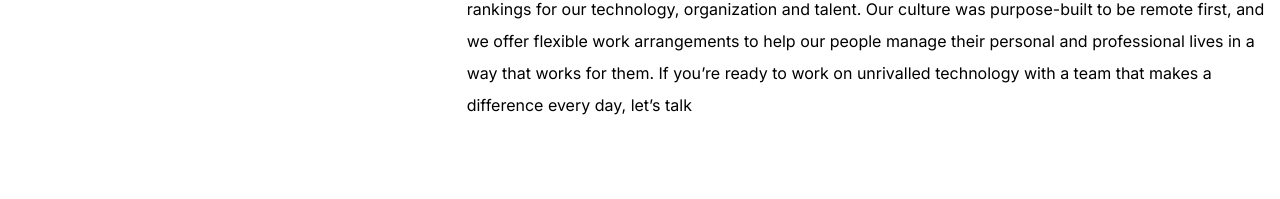
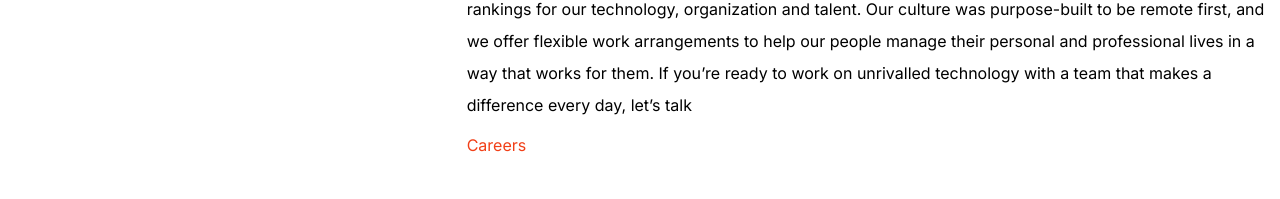
Before and after one commit to traboda/inctfj, a Next.js app: page /posts/sponsornote in a window 1280 px wide. Shown: the part 2516-2715 px from the top of the page. Built offline with nearby package versions, Linux system fonts and the light colour scheme.

Commit message:
update the bugcrowd logo

```diff
--- a/pages/posts/sponsornote.tsx
+++ b/pages/posts/sponsornote.tsx
@@ -102,7 +102,10 @@ const SponsorNote = () => (
 
                     <li className="mt-2">
                     CrowdStrike is a leading cybersecurity company protecting customers from all cyber threats by leveraging its Security Cloud to stop breaches. From its inception in 2011, CrowdStrike was created as a different kind of cybersecurity company. Cloud-native, CrowdStrike immediately brought a threat perspective, effectiveness, scalability, and flexibility never seen before in the industry – seamlessly aligning People, Technology, and Processes. And it doesn’t stop there. At CrowdStrike we’re on a mission - to stop breaches. Our ground breaking technology, services delivery, and intelligence gathering together with our innovations in machine learning and behavioural-based detection, allow our customers to not only defend themselves, but do so in a future-proof manner. Because of that we’ve earned numerous honours and top rankings for our technology, organization and talent. Our culture was purpose-built to be remote first, and we offer flexible work arrangements to help our people manage their personal and professional lives in a way that works for them. If you’re ready to work on unrivalled technology with a team that makes a difference every day, let’s talk
-                    </li><br />
+                    </li>
+                    <li className="mt-2">
+                    <span className="text-primary"><a href="https://www.crowdstrike.com/careers/">Careers</a></span>
+                    </li>
 
                 </ul>
             </div>
--- a/pages/ssi.jsx
+++ b/pages/ssi.jsx
@@ -5,7 +5,7 @@ import LandingSponsorship from "../src/components/landing/Sponsorship";
 import LandingTestimonials from "../src/components/landing/Testimonials";
 import LandingOrganizers from "../src/components/landing/Organizers";
 import LandingReasonsToParticipate from "../src/components/landing/WhyParticipate";
-import CTAReg from "../src/components/landing/CTAReg";
+{/*import CTAReg from "../src/components/landing/CTAReg";*/}
 import LandingQuickInfo from "../src/components/landing/QuickInfo";
 import LandingAboutInCTF from "../src/components/landing/About";
 import LandingStatsBar from "../src/components/landing/StatsCounter";
@@ -28,7 +28,7 @@ const SSILandingPage = () => {
             <LandingStatsBar />
             <LandingPromoVideo />
             <LandingReasonsToParticipate />
-            <CTAReg UTMSource="ssi" />
+            {/*<CTAReg UTMSource="ssi" />*/}
             <LandingHowItWorks />
             {/*<LandingTestimonials />*/}
             <LandingSponsorship />
```
